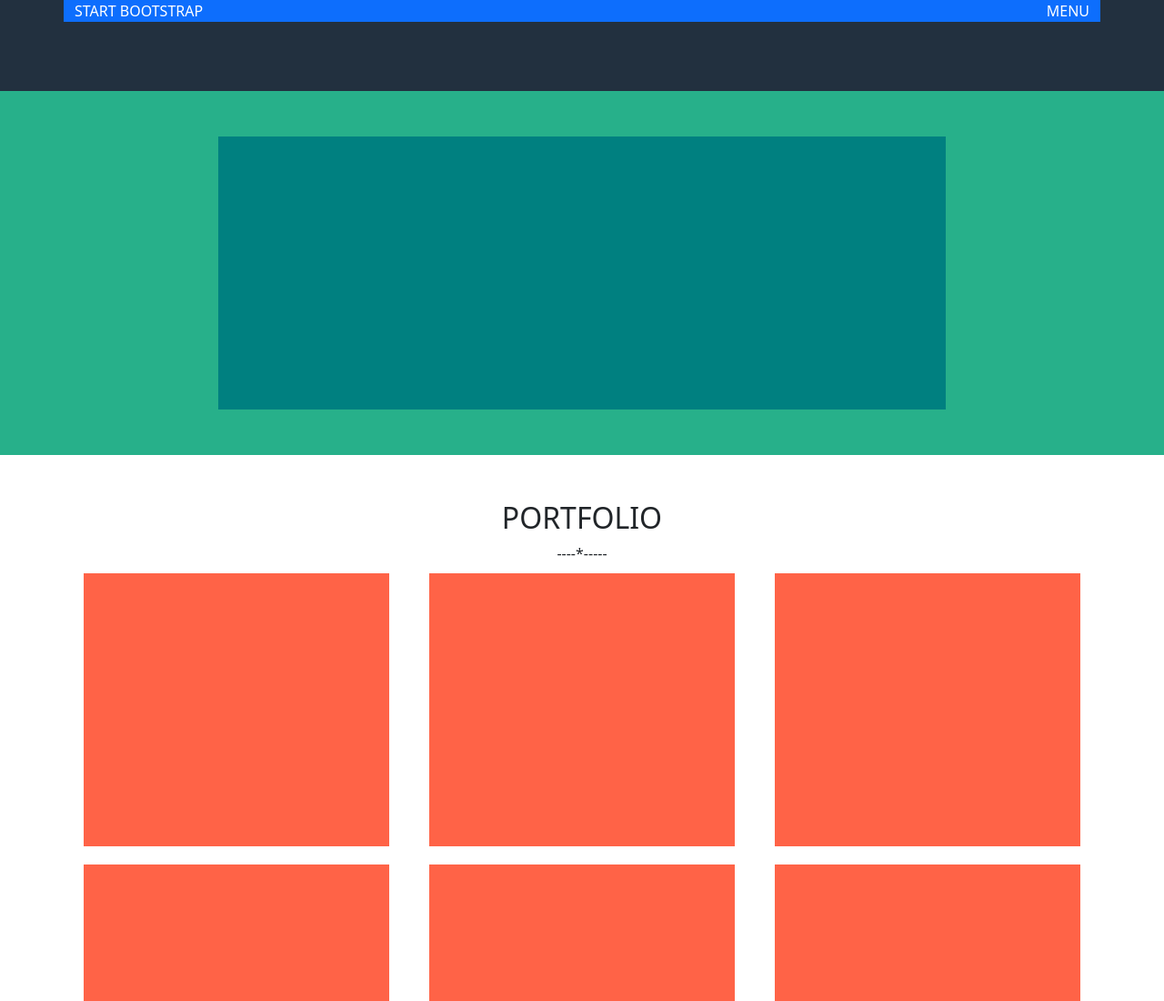
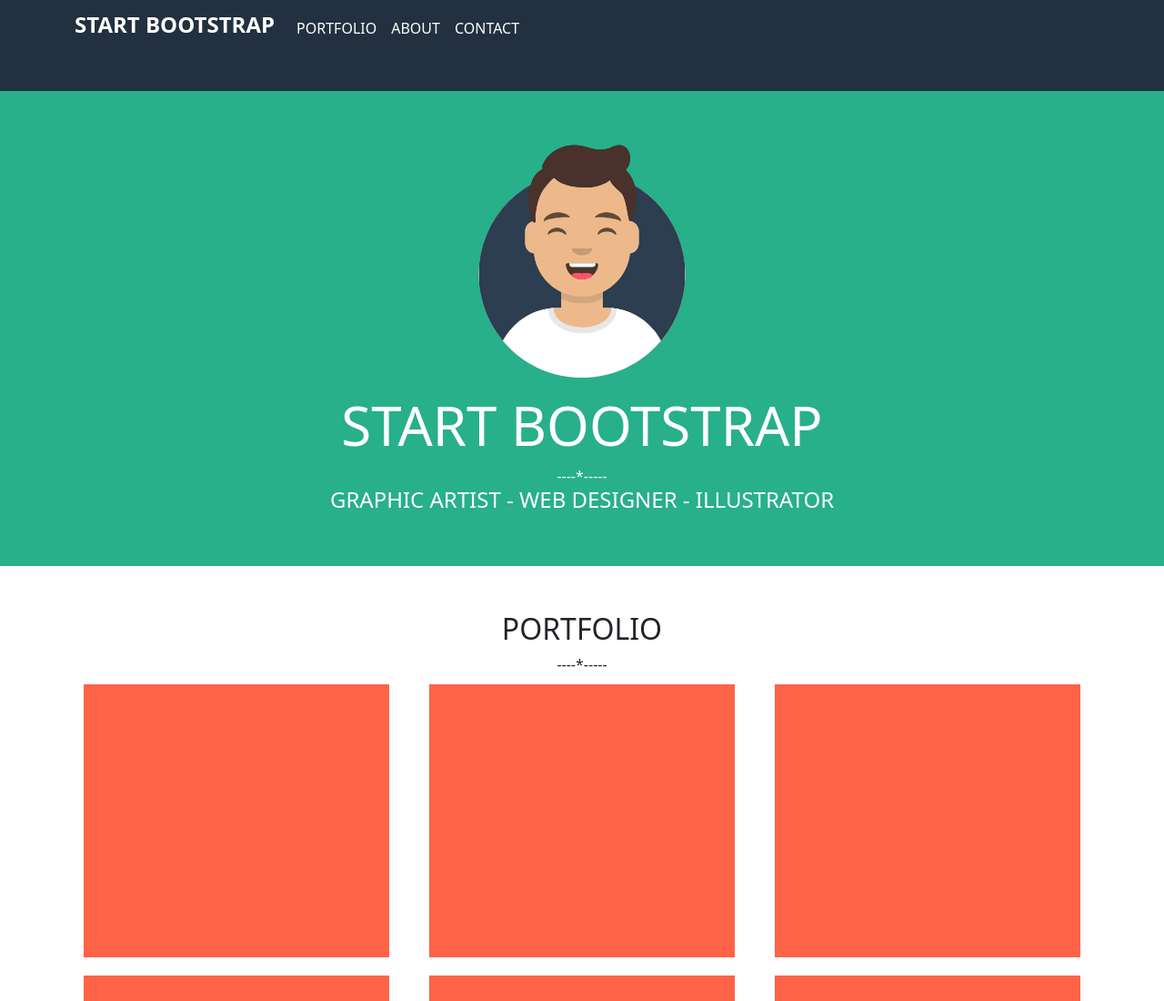
Before and after one commit to andreafontaneto/html-css-bootstrap-freelancer, a plain HTML site: page index.html in a window 1280 px wide. Shown: the top 1100 px of the page at 91% size. Drawn offline with nearby package versions, Linux system fonts and the light colour scheme.

Commit message:
header add nav + jumbotron add img + title

```diff
--- a/assets/css/style.css
+++ b/assets/css/style.css
@@ -4,14 +4,8 @@
   box-sizing: border-box;
 }
 
-/* .box{
-  display: flex;
-  justify-content: center;
-  align-items: center;
-} */
-
-.cl-w{
-  color: white;
+.af-cl-w{
+  color: white !important;
 }
 
 .af-py-50{
@@ -29,11 +23,13 @@
   height: 300px;
 }
 
+/* HEADER */
 header{
   height: 100px;
   background-color: #22303F;
 }
 
+/* JUMBOTRON */
 .af-jumbotron, .about{
   background-color: #27B08A;
 }
@@ -43,17 +39,29 @@ header{
 }
 
 .af-jumbo-content{
-  background-color: teal;
   width: 800px;
   max-width: 80%;
   margin: 0 auto;
-  height: 300px;
 }
 
+.af-img-box{
+  width: 250px;
+}
+
+.af-img-box img{
+  width: 100%;
+}
+
+.af-title1{
+  font-size: 60px;
+}
+
+/* MAIN */
 .af-form{
   height: 300px;
 }
 
+/* FOOTER */
 .af-footer-top, .af-footer-bottom{
   color: white;
 }
--- a/index.html
+++ b/index.html
@@ -5,7 +5,7 @@
   <meta http-equiv="X-UA-Compatible" content="IE=edge">
   <meta name="viewport" content="width=device-width, initial-scale=1.0">
   <!-- LINK BOOTSTRAP -->
-  <link href="https://cdn.jsdelivr.net/npm/bootstrap@5.1.3/dist/css/bootstrap.min.css" rel="stylesheet" integrity="sha384-1BmE4kWBq78iYhFldvKuhfTAU6auU8tT94WrHftjDbrCEXSU1oBoqyl2QvZ6jIW3"crossorigin="anonymous">
+  <link href="https://cdn.jsdelivr.net/npm/bootstrap@5.1.3/dist/css/bootstrap.min.css" rel="stylesheet" integrity="sha384-1BmE4kWBq78iYhFldvKuhfTAU6auU8tT94WrHftjDbrCEXSU1oBoqyl2QvZ6jIW3" crossorigin="anonymous">
   <!-- LINK CSS -->
   <link rel="stylesheet" href="assets/css/style.css">
   <!-- TITLE -->
@@ -15,15 +15,44 @@
 
   <!-- HEADER -->
   <header class="fixed-top">
-    <div class="container">
+
+    <nav class="navbar navbar-expand-lg navbar-light">
+      <div class="container">
+
+        <a class="navbar-brand af-cl-w" href="#">
+          <h4><strong>START BOOTSTRAP</strong></h4>
+        </a>
+
+        <button class="navbar-toggler" type="button" data-bs-toggle="collapse" data-bs-target="#navbarSupportedContent" aria-controls="navbarSupportedContent" aria-expanded="false" aria-label="Toggle navigation">
+          <span class="navbar-toggler-icon"></span>
+        </button>
+
+        <div class="collapse navbar-collapse" id="navbarSupportedContent">
+          <ul class="navbar-nav me-auto mb-2 mb-lg-0 d-flex justify-content-end">
+            <li class="nav-item">
+              <a class="nav-link af-cl-w" href="#">PORTFOLIO</a>
+            </li>
+            <li class="nav-item">
+              <a class="nav-link af-cl-w" href="#">ABOUT</a>
+            </li>
+            <li class="nav-item">
+              <a class="nav-link af-cl-w" href="#">CONTACT</a>
+            </li>
+          </ul>
+        </div>
+
+      </div>
+    </nav>
+
+    <!-- <div class="container">
       <div class="row">
-        <div class="col bg-primary cl-w">START BOOTSTRAP</div>
-        <div class="col text-end bg-primary cl-w">
+        <div class="col bg-primary af-cl-w">START BOOTSTRAP</div>
+        <div class="col text-end bg-primary af-cl-w">
           <div class="d-none d-md-block">MENU</div>
           <div class="d-md-none">HAMBURGER</div>
         </div>
       </div>
-    </div>
+    </div> -->
   </header>
   <!-- /HEADER -->
 
@@ -32,7 +61,18 @@
 
     <!-- jumbotron -->
     <section class="af-jumbotron af-py-50">
-      <div class="af-jumbo-content"></div>
+      <div class="af-jumbo-content">
+
+        <div class="mx-auto d-block mb-3 af-img-box">
+          <img src="assets/img/avatar.svg" alt="bootstrap-avatar">
+        </div>
+
+        <div class="text-center">
+          <h1 class="af-title1 af-cl-w">START BOOTSTRAP</h1>
+          <div class="af-cl-w">----*-----</div>
+          <h4 class="af-cl-w">GRAPHIC ARTIST - WEB DESIGNER - ILLUSTRATOR</h4>
+        </div>
+      </div>
     </section>
     <!-- /jumbotron -->
 
```
